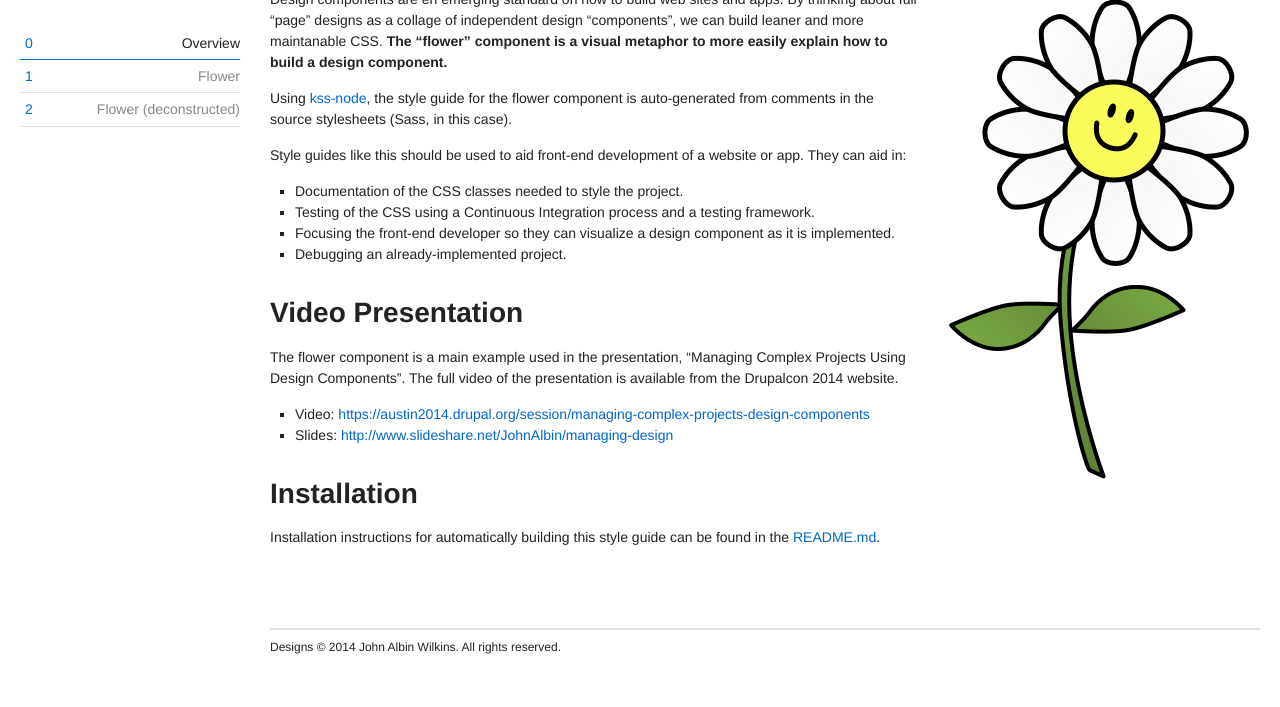
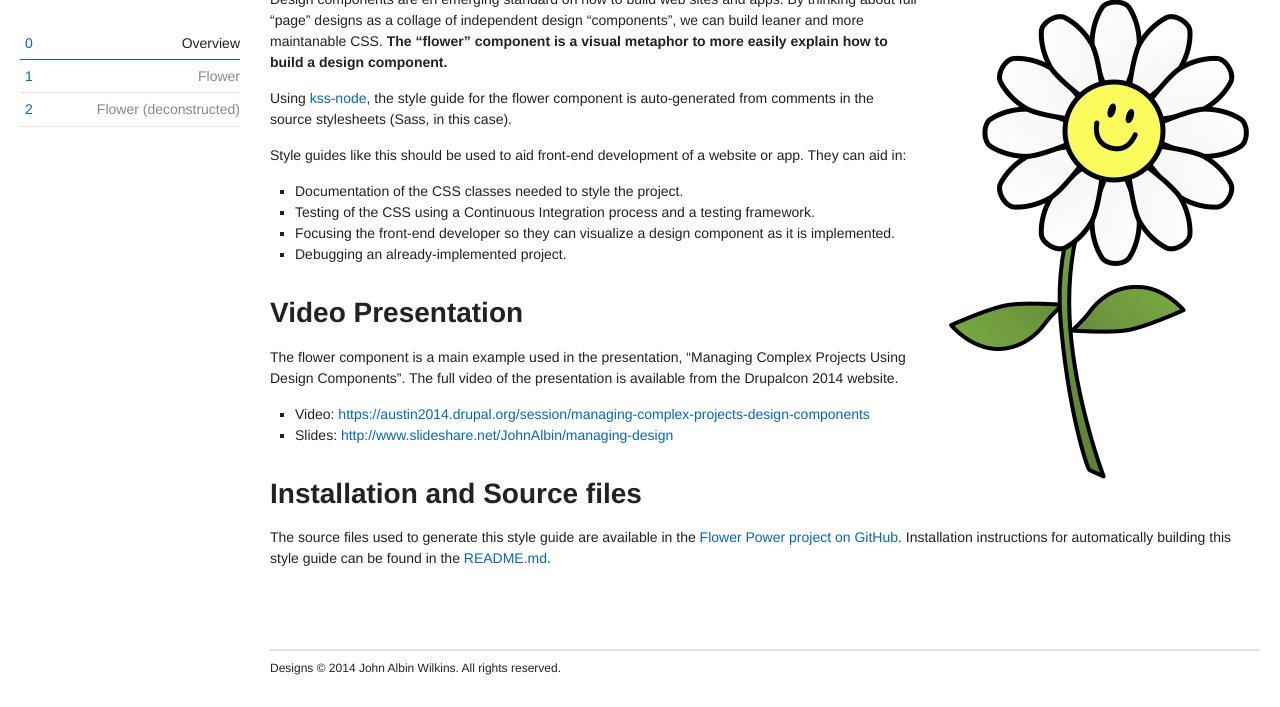
Before and after one commit to JohnAlbin/flower-power, a website: page index.html in a window 1280 px wide. Shown: the part 125-832 px from the top of the page. Before the commit the page ends 811 px from the top, so only its background shows below. Drawn offline with Linux system fonts and the light colour scheme.

```diff
--- a/index.html
+++ b/index.html
@@ -67,8 +67,8 @@
 <li>Video: <a href="https://austin2014.drupal.org/session/managing-complex-projects-design-components">https://austin2014.drupal.org/session/managing-complex-projects-design-components</a></li>
 <li>Slides: <a href="http://www.slideshare.net/JohnAlbin/managing-design">http://www.slideshare.net/JohnAlbin/managing-design</a></li>
 </ul>
-<h2>Installation</h2>
-<p>Installation instructions for automatically building this style guide can be found in the <a href="https://github.com/JohnAlbin/flower-power/blob/master/README.md">README.md</a>.
+<h2>Installation and Source files</h2>
+<p>The source files used to generate this style guide are available in the <a href="https://github.com/JohnAlbin/flower-power">Flower Power project on GitHub</a>. Installation instructions for automatically building this style guide can be found in the <a href="https://github.com/JohnAlbin/flower-power/blob/master/README.md">README.md</a>.
 </p>
 
       </section>
```
